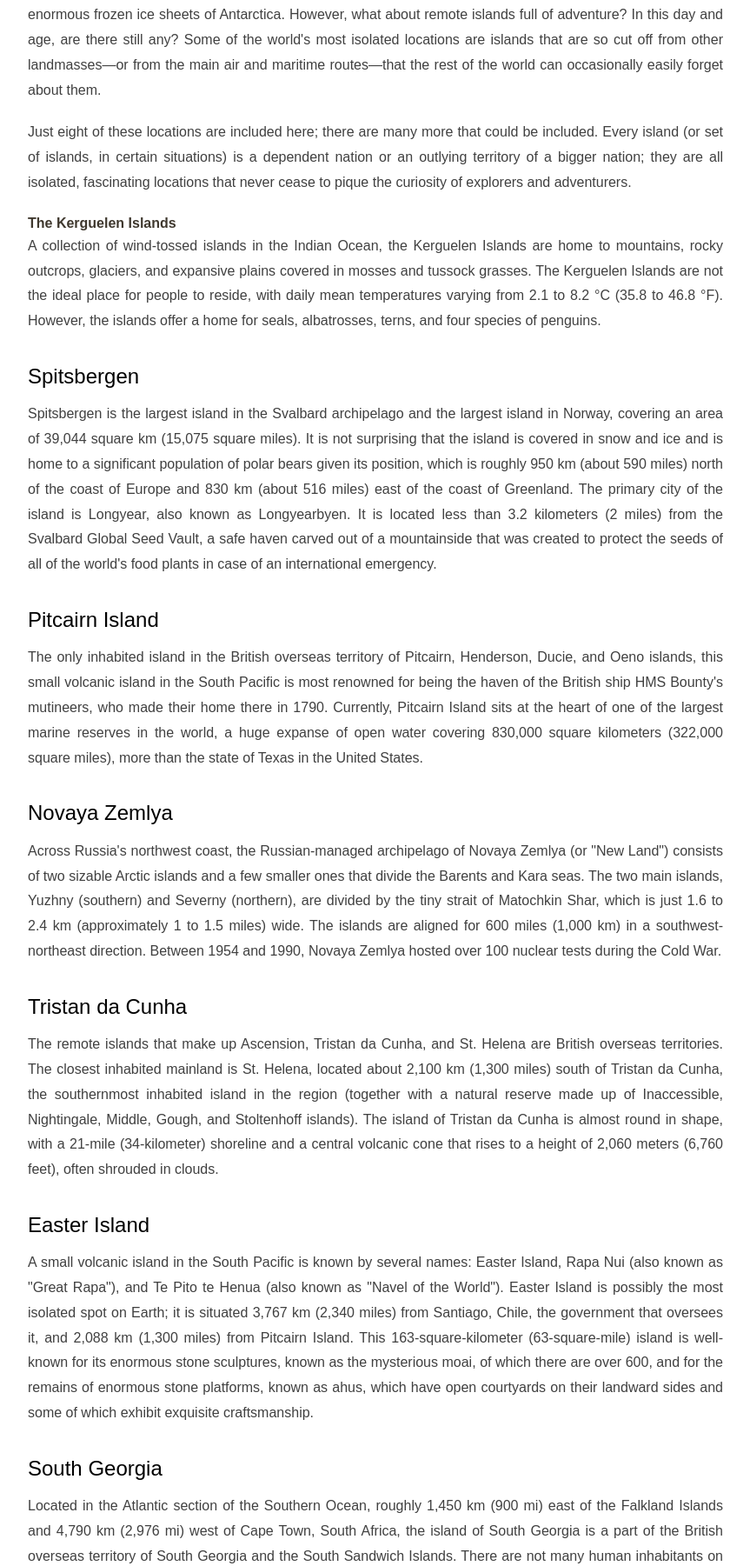
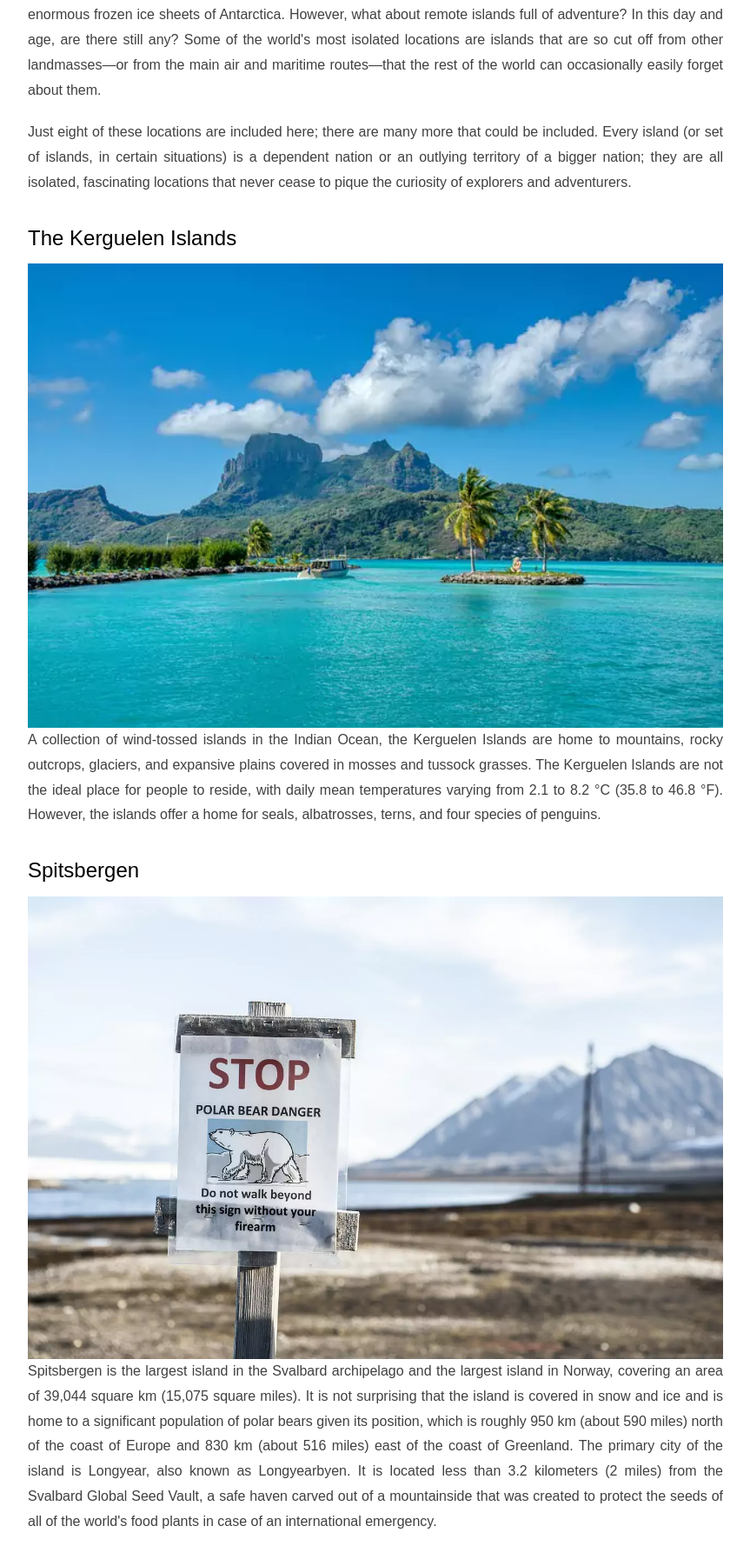
Before and after one commit to vicky87883/travelguru, a PHP site: page /8-of-the-worlds-most-remote-islands.php in a window 1280 px wide. Shown: the part 958-2759 px from the top of the page at 87% size, without its empty margins (208-1071 px from the left). Run offline with PHP 8.4, Linux system fonts and the light colour scheme; some libraries are stand-ins or nearby versions.

Commit message:
commit updated

```diff
--- a/8-of-the-worlds-most-remote-islands.php
+++ b/8-of-the-worlds-most-remote-islands.php
@@ -42,7 +42,7 @@
 </div>
 <div class="section white no-padding post-detail">
 <div class=container id=post>
-<div  class="content center paragraph">
+<div class="content center paragraph">
 <div class="center info-box-detail mt-minus-200">
 <div class=author><img src=assets/img/user1.jpg alt=exodus class=img-fluid></div>
 <div class=post-info>By: <a class="author t-gold">Vikram</a> from <span class=country>India</span></div>
@@ -61,26 +61,34 @@ Sunday, 16 June 2024</div>
 </div>
 <p class=justify>There are still areas of the world that very few people visit, even in the twenty-first century. Some isolated locations that instantly spring to mind include lonely mountain peaks, desert interiors, Arctic ice floes, or the enormous frozen ice sheets of Antarctica. However, what about remote islands full of adventure? In this day and age, are there still any? Some of the world's most isolated locations are islands that are so cut off from other landmasses—or from the main air and maritime routes—that the rest of the world can occasionally easily forget about them. </p>
 <p class="justify">Just eight of these locations are included here; there are many more that could be included. Every island (or set of islands, in certain situations) is a dependent nation or an outlying territory of a bigger nation; they are all isolated, fascinating locations that never cease to pique the curiosity of explorers and adventurers.</p>
-<div class="left"><strong>The Kerguelen Islands</strong></div>
+<h3 class="t-black justify bold">The Kerguelen Islands</h3>
+<img src="assets/img/karguan.webp" alt="" width="100%" height="100%">
 <p class="justify">A collection of wind-tossed islands in the Indian Ocean, the Kerguelen Islands are home to mountains, rocky outcrops, glaciers, and expansive plains covered in mosses and tussock grasses. The Kerguelen Islands are not the ideal place for people to reside, with daily mean temperatures varying from 2.1 to 8.2 °C (35.8 to 46.8 °F). However, the islands offer a home for seals, albatrosses, terns, and four species of penguins.</p>
 <h3 class="t-black justify bold">Spitsbergen</h3>
+<img src="assets/img/spits.webp" alt="" width="100%" height="100%">
 <p class="justify">Spitsbergen is the largest island in the Svalbard archipelago and the largest island in Norway, covering an area of 39,044 square km (15,075 square miles). It is not surprising that the island is covered in snow and ice and is home to a significant population of polar bears given its position, which is roughly 950 km (about 590 miles) north of the coast of Europe and 830 km (about 516 miles) east of the coast of Greenland. The primary city of the island is Longyear, also known as Longyearbyen. It is located less than 3.2 kilometers (2 miles) from the Svalbard Global Seed Vault, a safe haven carved out of a mountainside that was created to protect the seeds of all of the world's food plants in case of an international emergency.</p>
 <h3 class="t-black justify bold">Pitcairn Island</h3>
+<img src="assets/img/pit.webp" alt="" width="100%" height="100%">
 <p class="justify">The only inhabited island in the British overseas territory of Pitcairn, Henderson, Ducie, and Oeno islands, this small volcanic island in the South Pacific is most renowned for being the haven of the British ship HMS Bounty's mutineers, who made their home there in 1790. Currently, Pitcairn Island sits at the heart of one of the largest marine reserves in the world, a huge expanse of open water covering 830,000 square kilometers (322,000 square miles), more than the state of Texas in the United States.</p>
 <h3 class="t-black justify bold">Novaya Zemlya</h3>
+<img src="assets/img/nova.webp" alt="" width="100%" height="100%">
 <p class="justify">Across Russia's northwest coast, the Russian-managed archipelago of Novaya Zemlya (or "New Land") consists of two sizable Arctic islands and a few smaller ones that divide the Barents and Kara seas. The two main islands, Yuzhny (southern) and Severny (northern), are divided by the tiny strait of Matochkin Shar, which is just 1.6 to 2.4 km (approximately 1 to 1.5 miles) wide. The islands are aligned for 600 miles (1,000 km) in a southwest-northeast direction. Between 1954 and 1990, Novaya Zemlya hosted over 100 nuclear tests during the Cold War.</p>
 <h3 class="t-black justify bold">Tristan da Cunha</strong></h3>
+<img src="assets/img/tris.webp" alt="" width="100%" height="100%">
 <p class="justify">The remote islands that make up Ascension, Tristan da Cunha, and St. Helena are British overseas territories. The closest inhabited mainland is St. Helena, located about 2,100 km (1,300 miles) south of Tristan da Cunha, the southernmost inhabited island in the region (together with a natural reserve made up of Inaccessible, Nightingale, Middle, Gough, and Stoltenhoff islands). The island of Tristan da Cunha is almost round in shape, with a 21-mile (34-kilometer) shoreline and a central volcanic cone that rises to a height of 2,060 meters (6,760 feet), often shrouded in clouds.</p>
 <h3 class="t-black justify bold">Easter Island</h3>
+<img src="assets/img/easter.webp" alt="" width="100%" height="100%">
 <p class="justify">A small volcanic island in the South Pacific is known by several names: Easter Island, Rapa Nui (also known as "Great Rapa"), and Te Pito te Henua (also known as "Navel of the World"). Easter Island is possibly the most isolated spot on Earth; it is situated 3,767 km (2,340 miles) from Santiago, Chile, the government that oversees it, and 2,088 km (1,300 miles) from Pitcairn Island. This 163-square-kilometer (63-square-mile) island is well-known for its enormous stone sculptures, known as the mysterious moai, of which there are over 600, and for the remains of enormous stone platforms, known as ahus, which have open courtyards on their landward sides and some of which exhibit exquisite craftsmanship.</p>
 <h3 class="t-black justify bold">South Georgia</h3>
+<img src="assets/img/georgia.webp" alt="" width="100%" height="100%">
 <p class="justify">Located in the Atlantic section of the Southern Ocean, roughly 1,450 km (900 mi) east of the Falkland Islands and 4,790 km (2,976 mi) west of Cape Town, South Africa, the island of South Georgia is a part of the British overseas territory of South Georgia and the South Sandwich Islands. There are not many human inhabitants on the island, despite the abundance of wildlife on the island and in the surrounding waterways.</p>
 <p class="justify">The only people living on the island are a small group of scientists and support staff who work at the British Antarctic Survey stations at Grytviken on King Edward Point and at Bird Island, off the island's northwest tip. The island is most known for being the location of the last leg of the difficult journey made by British explorer Sir Ernest Shackleton, who first crossed South Georgia Island in 1916 while looking for assistance for his tragic trans-Antarctic expedition. The island was used as a base for whaling and scientific expeditions on occasion during the 19th century.</p>
 <h3 class="t-black justify bold">Diego Garcia</h3>
+<img src="assets/img/diego.JPG" alt="" width="100%" height="100%">
 <p class="justify">Diego Garcia is an intriguing coral atoll with a v-shape located in the middle of the Indian Ocean. The island is the biggest and most southernly located component of the British Indian Ocean Territory's Chagos Archipelago. Because of its advantageous location between East Africa, the Middle East, Southeast Asia, and Australia, the island serves as a major air and naval support facility for the armed forces of the United States and Great Britain.</p>
 <p class="justify">(Although there is a lot going on on this island, one could argue that Diego Garcia's military goal, which is somewhat covert, justifies its inclusion in this list.) More than a thousand islanders had lived on Diego Garcia until they were forced to relocate to Mauritius and the Seychelles in 1971 to create room for the island to become militarized. The right to go back home is still being contested by these islanders and their descendants in court.</p>
 
-<blockquote><i class="fas fa-quote-right"></i> <span class=quote>I actually found the place by luck, I didn’t ask anyone for directions, <span class=author> Mr. Ransom</span></span></blockquote>
+<blockquote><i class="fas fa-quote-right"></i> <span class=quote>I think this article will help for you <span class=author> Mr. Vikram</span></span></blockquote>
 </div>
 </div>
 <div class="container mt-20 paragraph">
```
Also changed, not shown: assets/img/diego.JPG (added), assets/img/easter.webp (added), assets/img/georgia.jpg (added), assets/img/georgia.webp (added), assets/img/nova.webp (added), assets/img/pit.webp (added), assets/img/spits.webp (added), assets/img/tris.webp (added).
